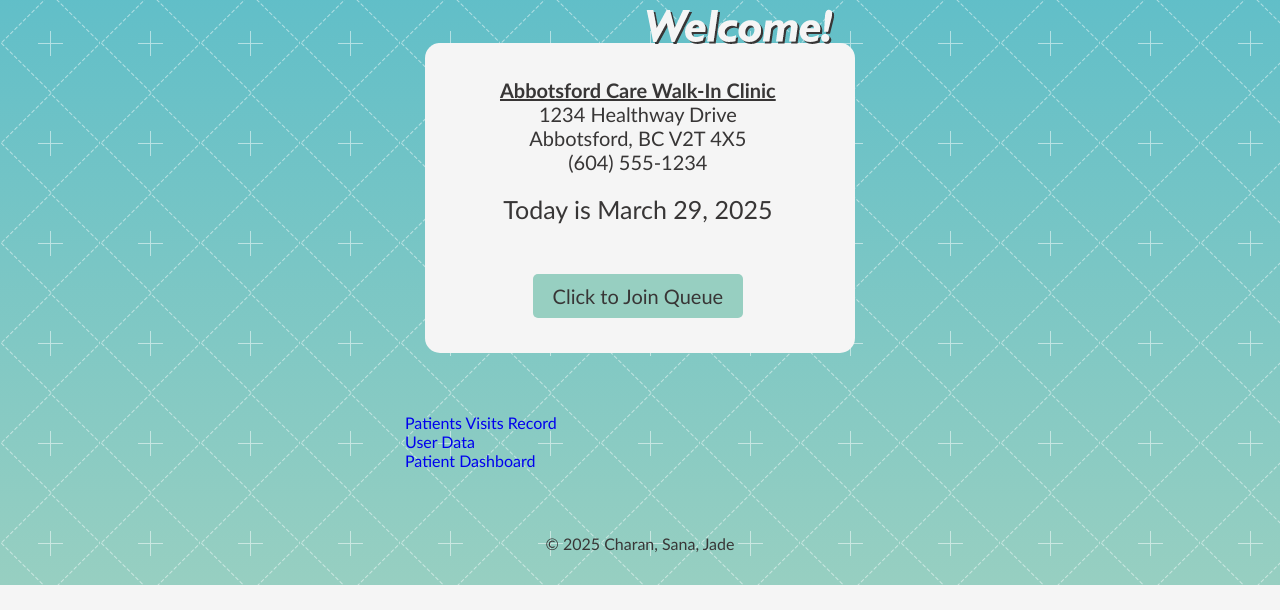
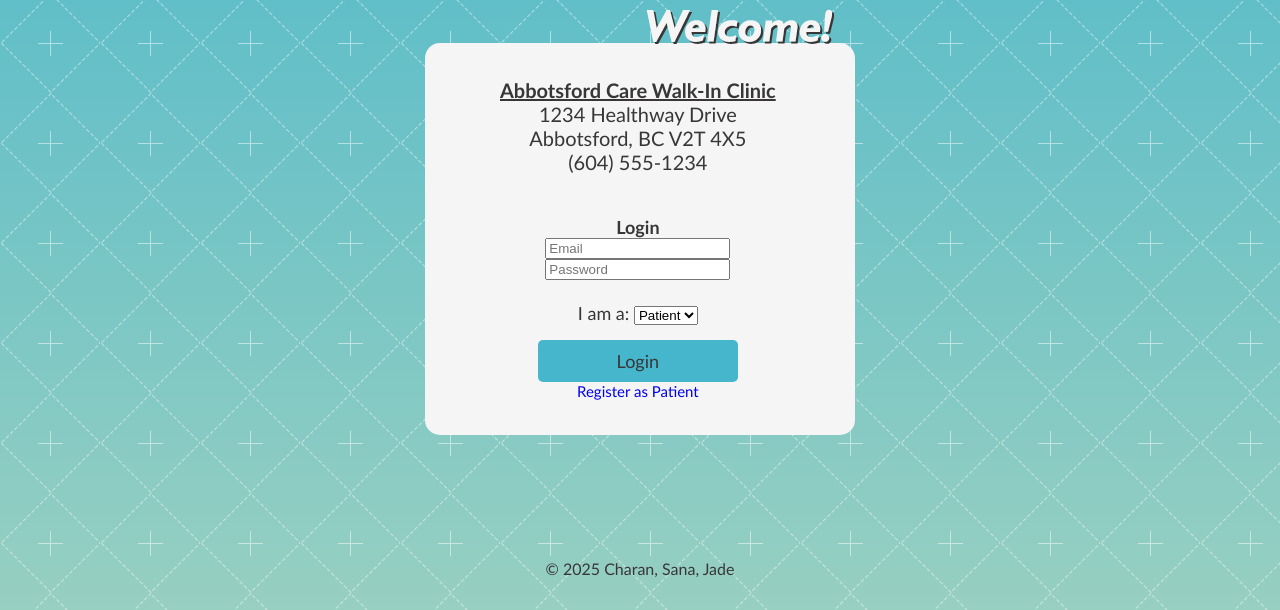
Before and after one commit to CharanElam/CIS245_UFV, a PHP site: page / in a window 1280 px wide. Shown: the part 307-917 px from the top of the page. Before the commit the page ends 892 px from the top, so only its background shows below. Run offline with PHP 8.4, Linux system fonts and the light colour scheme.

Commit message:
now works with login.php

```diff
--- a/index.php
+++ b/index.php
@@ -1,8 +1,6 @@
 <?php
 session_start();
-
-//establish connection
-include 'connection.php';
+require_once "connection.php";
 ?>
 
 <html lang="en">
@@ -47,27 +45,25 @@ include 'connection.php';
                                 </tr>
                                 <tr>
                                     <td style="background-color: #F5F5F5;
-                                        font-size: 25px;">
-                                        Today is <?php echo date("F j, Y"); ?>
-                                        <br> <br>
-                                    </td>
-                                </tr>
-                                <tr>
-                                    <td>
-                                        <a href="login.php">
-                                            <button class="button">Click to Join Queue</button>
-                                        </a>
+                                        font-size: 18px;">
+                                        <br><b>Login</b><br>
+                                            <form method="post" action="login.php">
+                                                <input type="email" name="email" placeholder="Email" required><br>
+                                                <input type="password" name="password" placeholder="Password" required><br>
+
+                                                <br>I am a: <select name="role" required>
+                                                    <option value = "Patient">Patient</option>
+                                                    <option value = "Staff">Staff</option>
+                                                </select><br>
+                                                <button type="submit" name="login">Login</button>
+                                            </form>
+                                            <a style="font-size: 15px;" href="register.php">Register as Patient</a>
                                     </td>
 
                                 </tr>
                             </table>
                         </div>
                     </div>
-                </div>
-                <a href="records.php">Patients Visits Record</a><br>
-                <a href="userdata.php">User Data</a><br>
-                <a href="patient_dashboard.php">Patient Dashboard</a>
-                </div>
             </main>
 
             <footer>
```
